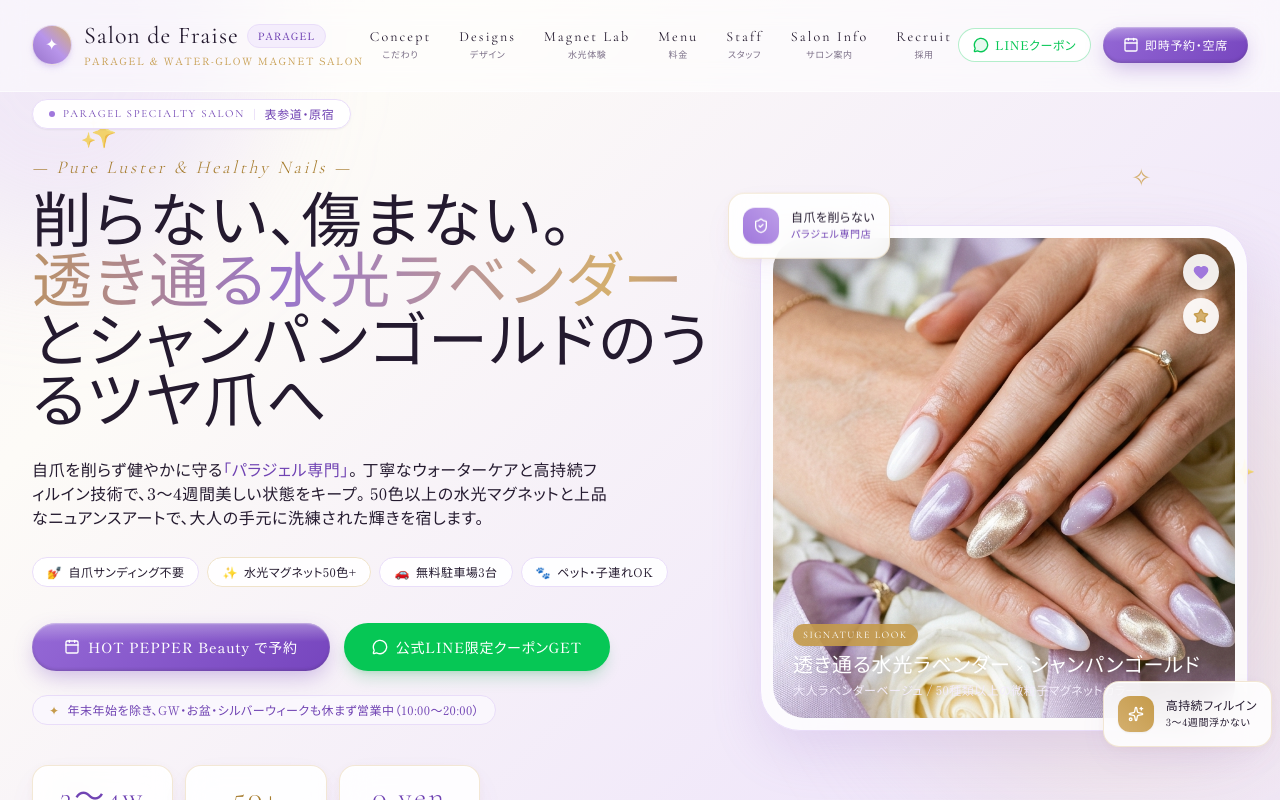
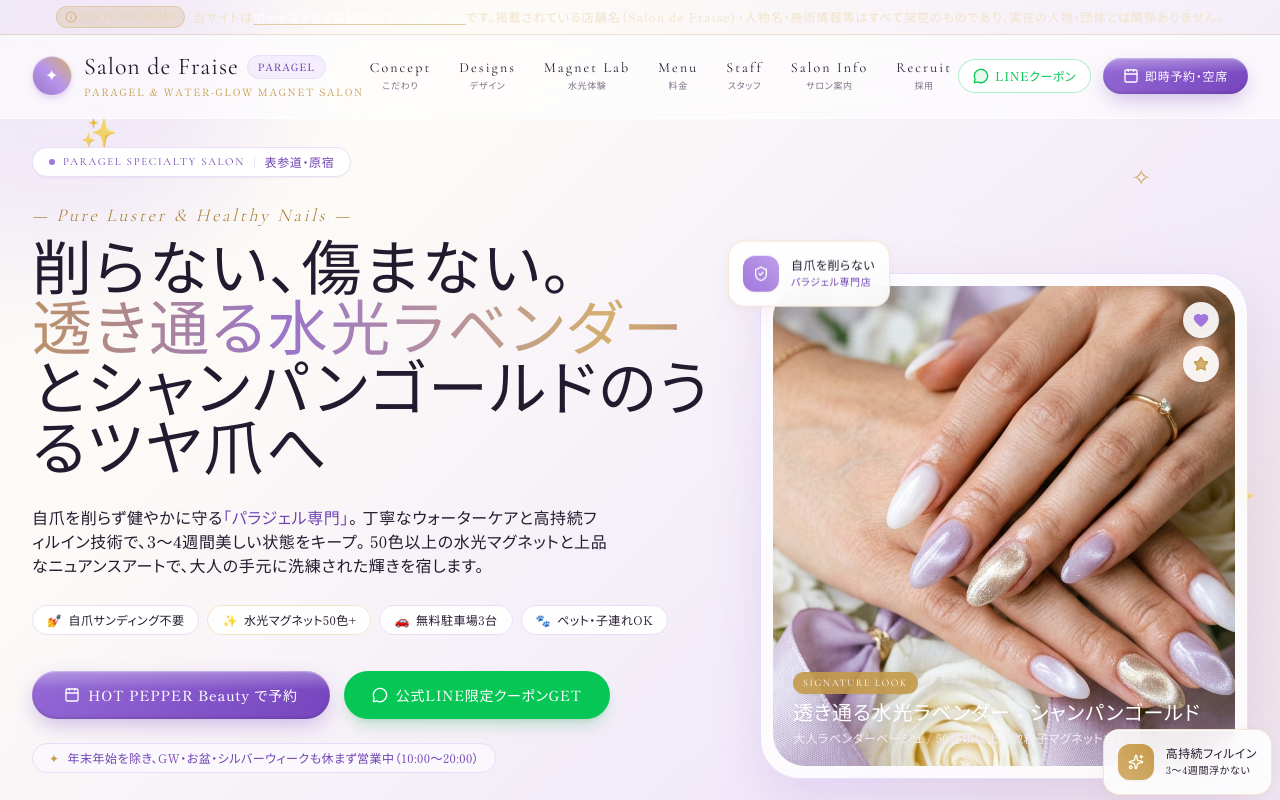
Before and after one commit to ikeda-haruka/nailsalon, a Next.js app: page / in a window 1280 px wide. Shown: the top 800 px of the page. Built offline with nearby package versions, Linux system fonts and the light colour scheme.

Commit message:
feat: サイト最上部にポートフォリオ実績用・架空店舗/人物免責固定バーを追加

```diff
--- a/src/components/Header.tsx
+++ b/src/components/Header.tsx
@@ -2,7 +2,7 @@
 
 import React, { useState, useEffect } from "react";
 import Link from "next/link";
-import { Sparkles, Calendar, Menu, X, Heart, MessageCircle, Phone } from "lucide-react";
+import { Sparkles, Calendar, Menu, X, Heart, MessageCircle, Phone, Info } from "lucide-react";
 import { SALON_INFO } from "@/data/salonData";
 
 export default function Header() {
@@ -28,11 +28,26 @@ export default function Header() {
   ];
 
   return (
-    <header
-      className={`fixed top-0 left-0 right-0 z-50 transition-all duration-300 ${
+    <header className="fixed top-0 left-0 right-0 z-50 transition-all duration-300">
+      {/* サイト最上部固定：ポートフォリオ実績用・架空免責バー */}
+      <div className="bg-gradient-to-r from-plum-950 via-[#2d1b3d] to-plum-950 text-gold-200 border-b border-gold-400/30 py-1.5 px-3 sm:px-4 text-center select-none shadow-sm">
+        <div className="max-w-7xl mx-auto flex items-center justify-center gap-2 text-[10px] sm:text-xs font-light tracking-wider">
+          <span className="inline-flex items-center gap-1 px-2 py-0.5 rounded-full bg-gold-500/20 text-gold-300 border border-gold-400/40 font-serif text-[9px] uppercase tracking-widest shrink-0">
+            <Info className="w-3 h-3 text-gold-400 shrink-0" />
+            <span>PORTFOLIO DEMO</span>
+          </span>
+          <span className="truncate sm:overflow-visible sm:whitespace-normal">
+            当サイトは<strong className="text-white font-normal underline decoration-gold-400/60 underline-offset-2">ポートフォリオ実績用のサンプルサイト</strong>です。掲載されている店舗名（Salon de Fraise）・人物名・施術情報等はすべて架空のものであり、実在の人物・団体とは関係ありません。
+          </span>
+        </div>
+      </div>
+
+      {/* ナビゲーションバー本体 */}
+      <div
+        className={`transition-all duration-300 ${
           isScrolled
-          ? "bg-white/90 backdrop-blur-xl py-3 border-b border-lavender-200/80 shadow-[0_4px_25px_rgba(134,88,203,0.06)]"
-          : "bg-white/50 backdrop-blur-md py-4 sm:py-5 border-b border-white/60"
+            ? "bg-white/90 backdrop-blur-xl py-2.5 sm:py-3 border-b border-lavender-200/80 shadow-[0_4px_25px_rgba(134,88,203,0.06)]"
+            : "bg-white/60 backdrop-blur-md py-3 sm:py-4 border-b border-white/60"
         }`}
       >
         <div className="max-w-7xl mx-auto px-4 sm:px-6 lg:px-8">
@@ -40,7 +55,7 @@ export default function Header() {
 
             {/* ロゴ */}
             <Link href="/" className="flex items-center gap-3 group">
-            <div className="w-10 h-10 rounded-full bg-gradient-to-tr from-[#9975cb] via-[#b895ea] to-[#d4af6e] flex items-center justify-center text-white shadow-md shadow-lavender-400/30 group-hover:scale-105 transition-transform relative overflow-hidden border border-white/60">
+              <div className="w-10 h-10 rounded-full bg-gradient-to-tr from-[#9975cb] via-[#b895ea] to-[#d4af6e] flex items-center justify-center text-white shadow-md shadow-lavender-400/30 group-hover:scale-105 transition-transform relative overflow-hidden border border-white/60 shrink-0">
                 <span className="text-white text-base font-serif font-light">✦</span>
                 <div className="absolute inset-0 bg-white/20 translate-y-full group-hover:translate-y-0 transition-transform duration-300" />
               </div>
@@ -122,7 +137,7 @@ export default function Header() {
 
         {/* モバイルメニュー */}
         {mobileMenuOpen && (
-        <div className="lg:hidden bg-white/95 backdrop-blur-2xl border-b border-lavender-200 px-6 py-6 shadow-2xl animate-in slide-in-from-top-4 duration-300">
+          <div className="lg:hidden bg-white/95 backdrop-blur-2xl border-t border-b border-lavender-200 px-6 py-6 shadow-2xl animate-in slide-in-from-top-4 duration-300">
             <div className="flex flex-col gap-3">
               <div className="pb-3 border-b border-lavender-100 flex items-center justify-between text-xs">
                 <span className="font-light text-plum-body">10:00〜20:00（不定休・連休営業）</span>
@@ -166,6 +181,7 @@ export default function Header() {
             </div>
           </div>
         )}
+      </div>
     </header>
   );
 }
--- a/src/components/HeroSection.tsx
+++ b/src/components/HeroSection.tsx
@@ -7,7 +7,7 @@ import { SALON_INFO } from "@/data/salonData";
 
 export default function HeroSection() {
   return (
-    <section className="relative min-h-[92vh] flex items-center pt-24 pb-12 overflow-hidden aurora-bg">
+    <section className="relative min-h-[92vh] flex items-center pt-32 sm:pt-36 pb-12 overflow-hidden aurora-bg">
       {/* 浮遊する上品なキラキラ光彩装飾 */}
       <div className="absolute top-28 left-8 sm:left-20 text-2xl sm:text-3xl animate-twinkle pointer-events-none text-lavender-400">✨</div>
       <div className="absolute top-40 right-10 sm:right-32 text-xl sm:text-2xl animate-twinkle-fast pointer-events-none text-gold-400">✧</div>
```
Lines whose indentation alone changed are shown as unchanged.
